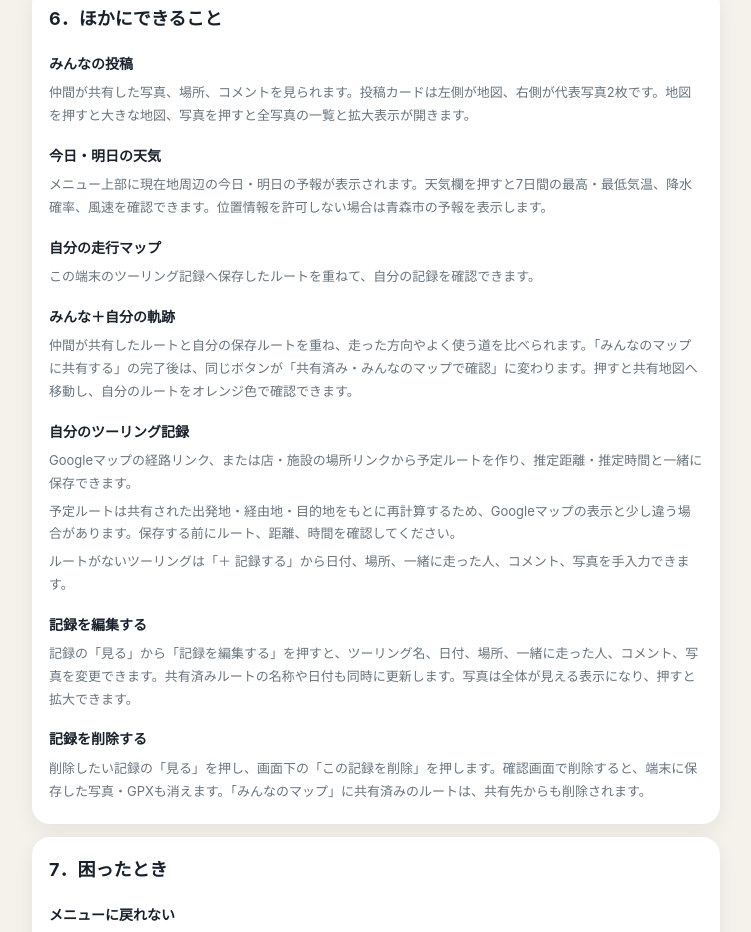
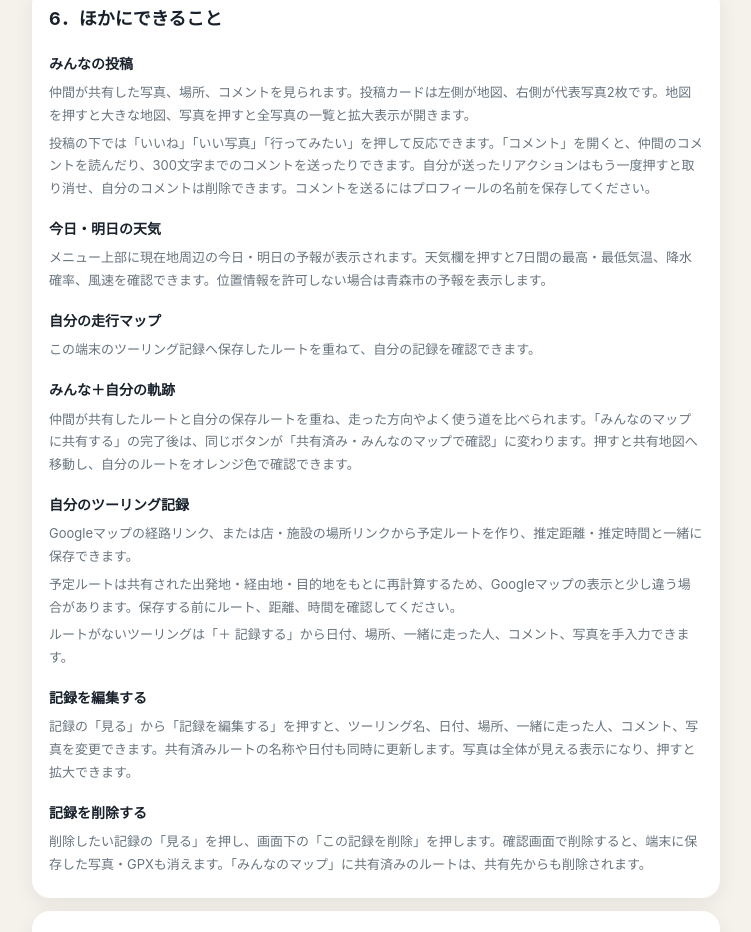
Before and after one commit to mswiimura-beep/ambr-ride-app, a plain HTML site: page guide.html in a window 1280 px wide. Shown: the part 2465-3397 px from the top of the page, without its empty margins (264-1015 px from the left). Drawn offline with Linux system fonts and the light colour scheme.

Commit message:
Document shared post reactions and comments

```diff
--- a/guide.html
+++ b/guide.html
@@ -94,7 +94,7 @@
 
     <section class="card">
       <h2>6．ほかにできること</h2>
-      <h3>みんなの投稿</h3><p>仲間が共有した写真、場所、コメントを見られます。投稿カードは左側が地図、右側が代表写真2枚です。地図を押すと大きな地図、写真を押すと全写真の一覧と拡大表示が開きます。</p>
+      <h3>みんなの投稿</h3><p>仲間が共有した写真、場所、コメントを見られます。投稿カードは左側が地図、右側が代表写真2枚です。地図を押すと大きな地図、写真を押すと全写真の一覧と拡大表示が開きます。</p><p>投稿の下では「いいね」「いい写真」「行ってみたい」を押して反応できます。「コメント」を開くと、仲間のコメントを読んだり、300文字までのコメントを送ったりできます。自分が送ったリアクションはもう一度押すと取り消せ、自分のコメントは削除できます。コメントを送るにはプロフィールの名前を保存してください。</p>
       <h3>今日・明日の天気</h3><p>メニュー上部に現在地周辺の今日・明日の予報が表示されます。天気欄を押すと7日間の最高・最低気温、降水確率、風速を確認できます。位置情報を許可しない場合は青森市の予報を表示します。</p>
       <h3>自分の走行マップ</h3><p>この端末のツーリング記録へ保存したルートを重ねて、自分の記録を確認できます。</p>
       <h3>みんな＋自分の軌跡</h3><p>仲間が共有したルートと自分の保存ルートを重ね、走った方向やよく使う道を比べられます。「みんなのマップに共有する」の完了後は、同じボタンが「共有済み・みんなのマップで確認」に変わります。押すと共有地図へ移動し、自分のルートをオレンジ色で確認できます。</p>
```
